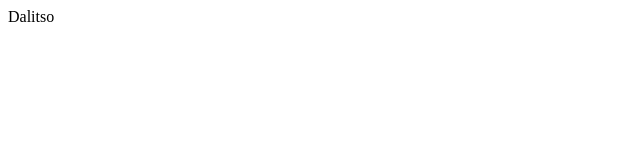
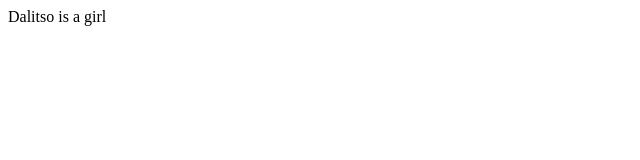
Before and after one commit to GirlCodersZambia/Github, a plain HTML site: page index.html in a window 1280 px wide. Shown: the full height of the page, 0-640 px from the left. Drawn offline with Linux system fonts and the light colour scheme.

Commit message:
add description

```diff
--- a/index.html
+++ b/index.html
@@ -7,6 +7,6 @@
     <title>Dalitso's Web page </title>
 </head>
 <body>
-    Dalitso
+    Dalitso is a girl
 </body>
 </html>
```
